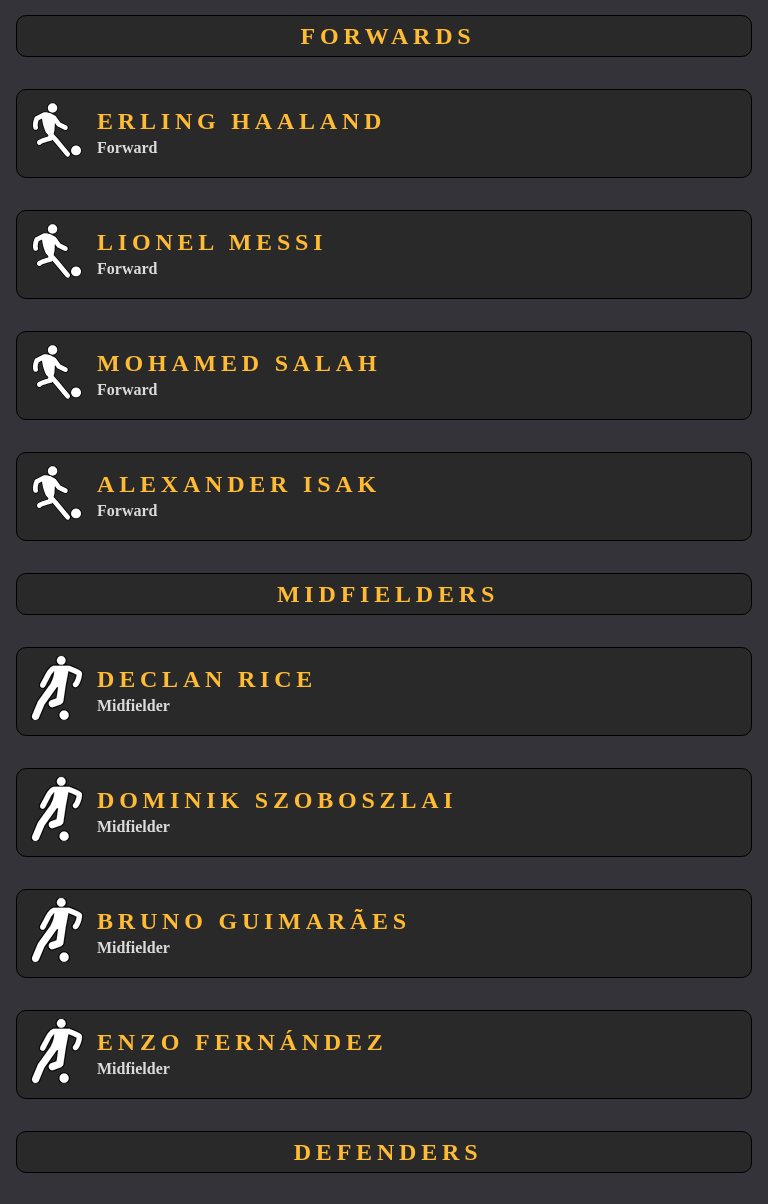
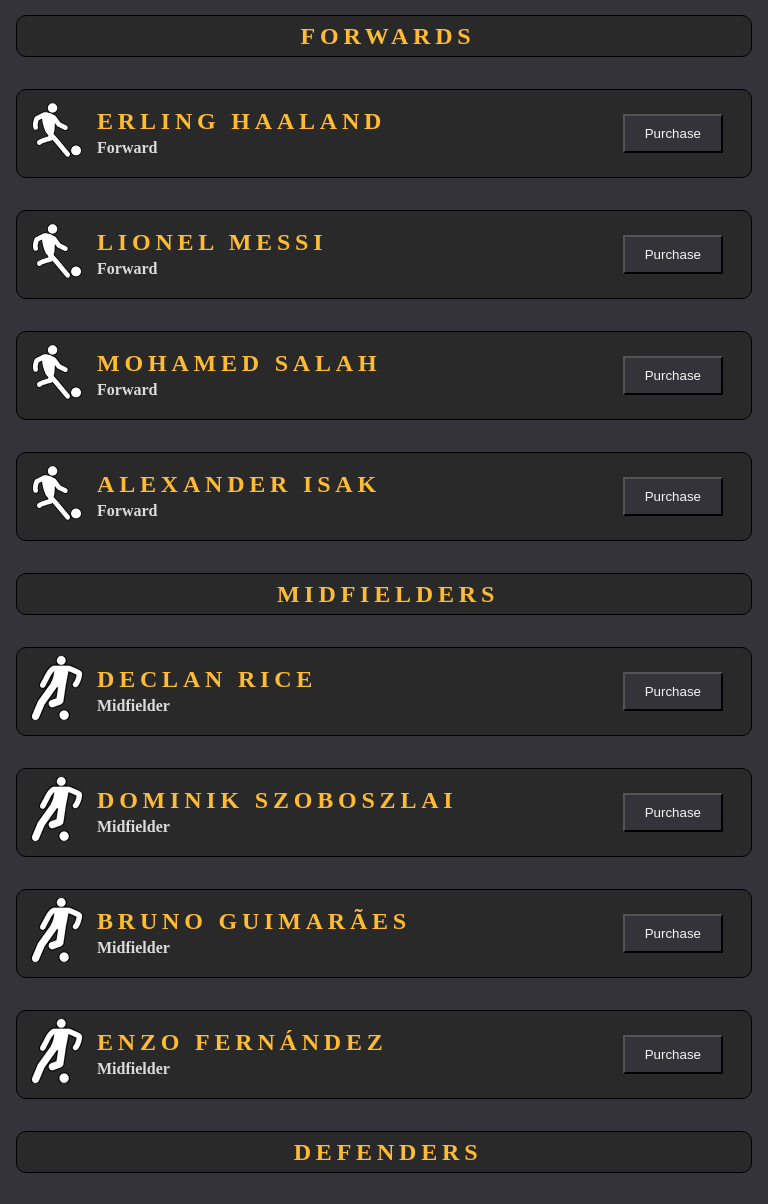
Before and after one commit to Antonmarij/website, a plain HTML site: page Footyfootfoot/players.html in a window 768 px wide. Shown: the part 77-1281 px from the top of the page. Drawn offline with Linux system fonts and the light colour scheme.

Commit message:
idk added shit

```diff
--- a/Footyfootfoot/players.html
+++ b/Footyfootfoot/players.html
@@ -5,7 +5,7 @@
 
     <title>Players</title>
     <link rel="stylesheet" href="style.css">
-    <link rel="javascript" href="scripts.js">
+    <script src="scripts.js"></script>
     <link rel="stylesheet" href="https://cdnjs.cloudflare.com/ajax/libs/font-awesome/4.7.0/css/font-awesome.min.css">
     <link rel="icon" href="https://th.bing.com/th/id/R.87a28fc195aa108c43c52f6071db1a49?rik=uYnaPbXYdraGiQ&riu=http%3a%2f%2fcdn.onlinewebfonts.com%2fsvg%2fimg_432395.png&ehk=5fooEfz0FmhETH9OPPixBCzuk8pO8NH5sI83Pl63osg%3d&risl=&pid=ImgRaw&r=0">
 </head>
@@ -54,7 +54,7 @@
 
       <div class = "box main-box">
         <div class = "box inner-box">
-          <a class = "LinkBlock" href="players.html" style="box-sizing: border-box; display: block; text-decoration: none; color: inherit; margin: 0px; padding: 0px; height: 100%;">
+          <a class = "LinkBlock"  style="box-sizing: border-box; display: block; text-decoration: none; color: inherit; margin: 0px; padding: 0px; height: 100%;">
             <div class = "box link-box">
               <div class = "flex-box">
                 <div class = "box icon-box">
@@ -68,6 +68,7 @@
                   Erling Haaland</h2>
                   <p class = "Text">Forward</p>
                 </div>
+                <button class="playerButton">Purchase</button>
               </div>
             </div>
           </a>
@@ -91,6 +92,7 @@
                 Lionel Messi</h2>
                 <p class = "Text">Forward</p>
               </div>
+              <button class="playerButton">Purchase</button>
             </div>
           </div>
         </a>
@@ -113,6 +115,7 @@
                 Mohamed Salah</h2>
                 <p class = "Text">Forward</p>
               </div>
+              <button class="playerButton">Purchase</button>
             </div>
           </div>
         </a>
@@ -135,6 +138,7 @@
               Alexander Isak</h2>
               <p class = "Text">Forward</p>
             </div>
+            <button class="playerButton">Purchase</button>
           </div>
         </div>
       </a>
@@ -172,6 +176,7 @@
               Declan Rice</h2>
               <p class = "Text">Midfielder</p>
             </div>
+            <button class="playerButton">Purchase</button>
           </div>
         </div>
       </a>
@@ -191,6 +196,7 @@
             Dominik Szoboszlai</h2>
             <p class = "Text">Midfielder</p>
           </div>
+          <button class="playerButton">Purchase</button>
         </div>
       </div>
     </a>
@@ -210,6 +216,7 @@
               Bruno Guimarães</h2>
             <p class = "Text">Midfielder</p>
           </div>
+          <button class="playerButton">Purchase</button>
         </div>
       </div>
     </a>
@@ -229,6 +236,7 @@
               Enzo Fernández</h2>
             <p class = "Text">Midfielder</p>
           </div>
+          <button class="playerButton">Purchase</button>
         </div>
       </div>
     </a>
@@ -267,6 +275,7 @@
               Kyle Walker</h2>
             <p class = "Text">Defender</p>
           </div>
+          <button class="playerButton">Purchase</button>
         </div>
       </div>
     </a>
@@ -286,6 +295,7 @@
               Virgil Van Dijk</h2>
             <p class = "Text">Defender</p>
           </div>
+          <button class="playerButton">Purchase</button>
         </div>
       </div>
     </a>
@@ -305,6 +315,7 @@
               Thiago Silva</h2>
             <p class = "Text">Defender</p>
           </div>
+          <button class="playerButton">Purchase</button>
         </div>
       </div>
     </a>
@@ -324,6 +335,7 @@
               Ezri Konsa</h2>
             <p class = "Text">Defender</p>
           </div>
+          <button class="playerButton">Purchase</button>
         </div>
       </div>
     </a>
@@ -360,6 +372,7 @@
               André Onana</h2>
             <p class = "Text">Goalkeeper</p>
           </div>
+          <button class="playerButton">Purchase</button>
         </div>
       </div>
     </a>
@@ -380,6 +393,7 @@
               Emiliano Martinez</h2>
             <p class = "Text">Goalkeeper</p>
           </div>
+          <button class="playerButton">Purchase</button>
         </div>
       </div>
     </a>
@@ -400,6 +414,7 @@
               Alisson Becker</h2>
             <p class = "Text">Goalkeeper</p>
           </div>
+          <button class="playerButton">Purchase</button>
         </div>
       </div>
     </a>
@@ -419,6 +434,7 @@
              Manuel Neuer</h2>
             <p class = "Text">Goalkeeper</p>
           </div>
+          <button class="playerButton">Purchase</button>
         </div>
       </div>
     </a>
--- a/Footyfootfoot/scripts.js
+++ b/Footyfootfoot/scripts.js
@@ -27,3 +27,5 @@ function addToBalance(){
   }
 
 /*---------------------------------------------------------------------------------------------------*/
+
+/*PLAYERS SCRIPT */
--- a/Footyfootfoot/style.css
+++ b/Footyfootfoot/style.css
@@ -173,6 +173,17 @@
         box-shadow: 0 5px #666;
         transform: translateY(4px);
     }
+
+    .playerButton {
+        display: block;
+        margin-top: 10px;
+        margin-bottom: 10px;
+        margin-right: 20px;
+        margin-left: auto;
+        padding: 10px 20px;
+        background-color: #333339;
+        color: whitesmoke;
+    }
 }
 
 
@@ -326,4 +337,15 @@
         transform: translateY(4px);
     }
 
+    .playerButton {
+        display: block;
+        margin-top: 10px;
+        margin-bottom: 10px;
+        margin-right: 20px;
+        margin-left: auto;
+        padding: 10px 20px;
+        background-color: #333339;
+        color: whitesmoke;
+    }
+
 }
```
